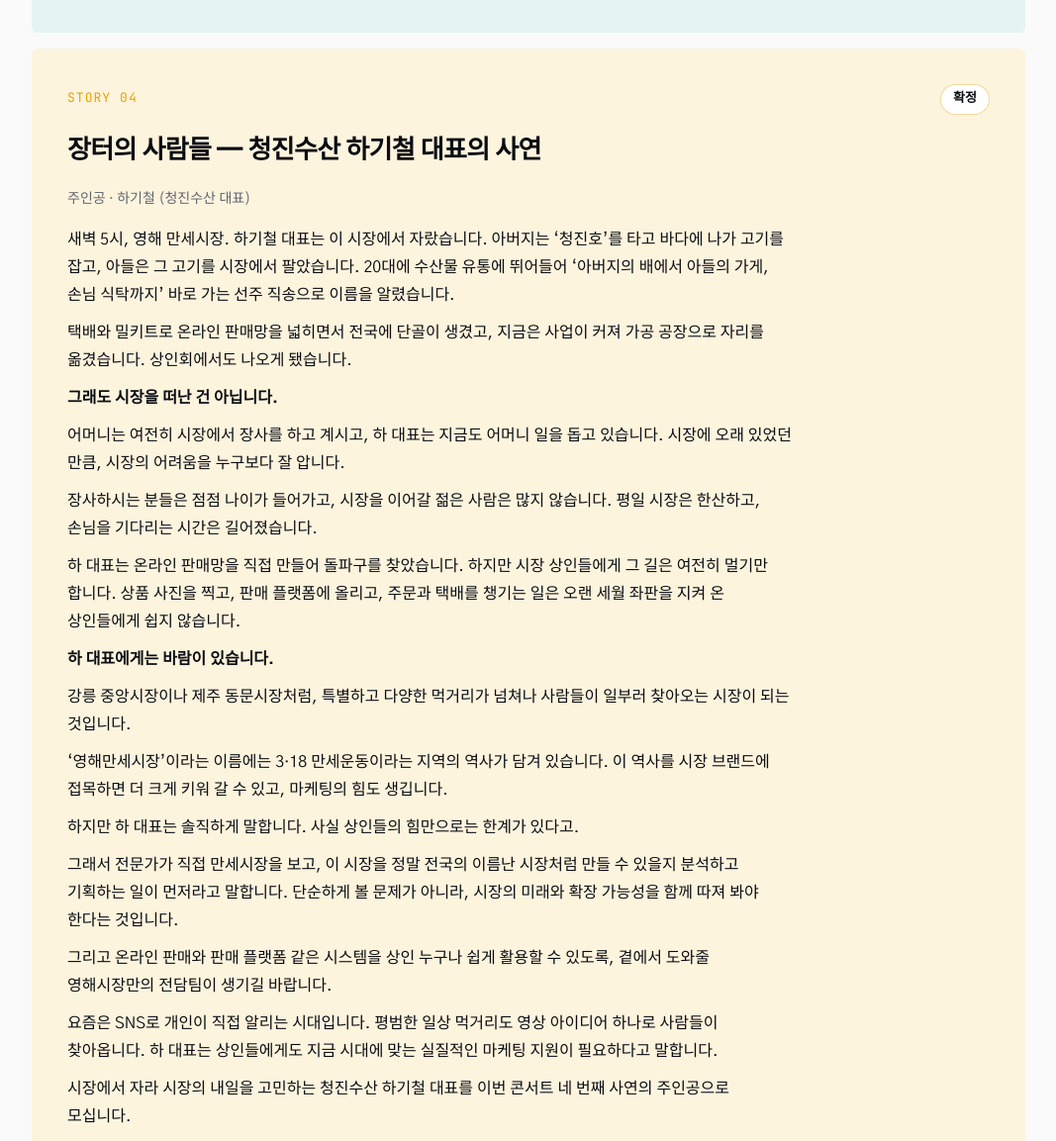
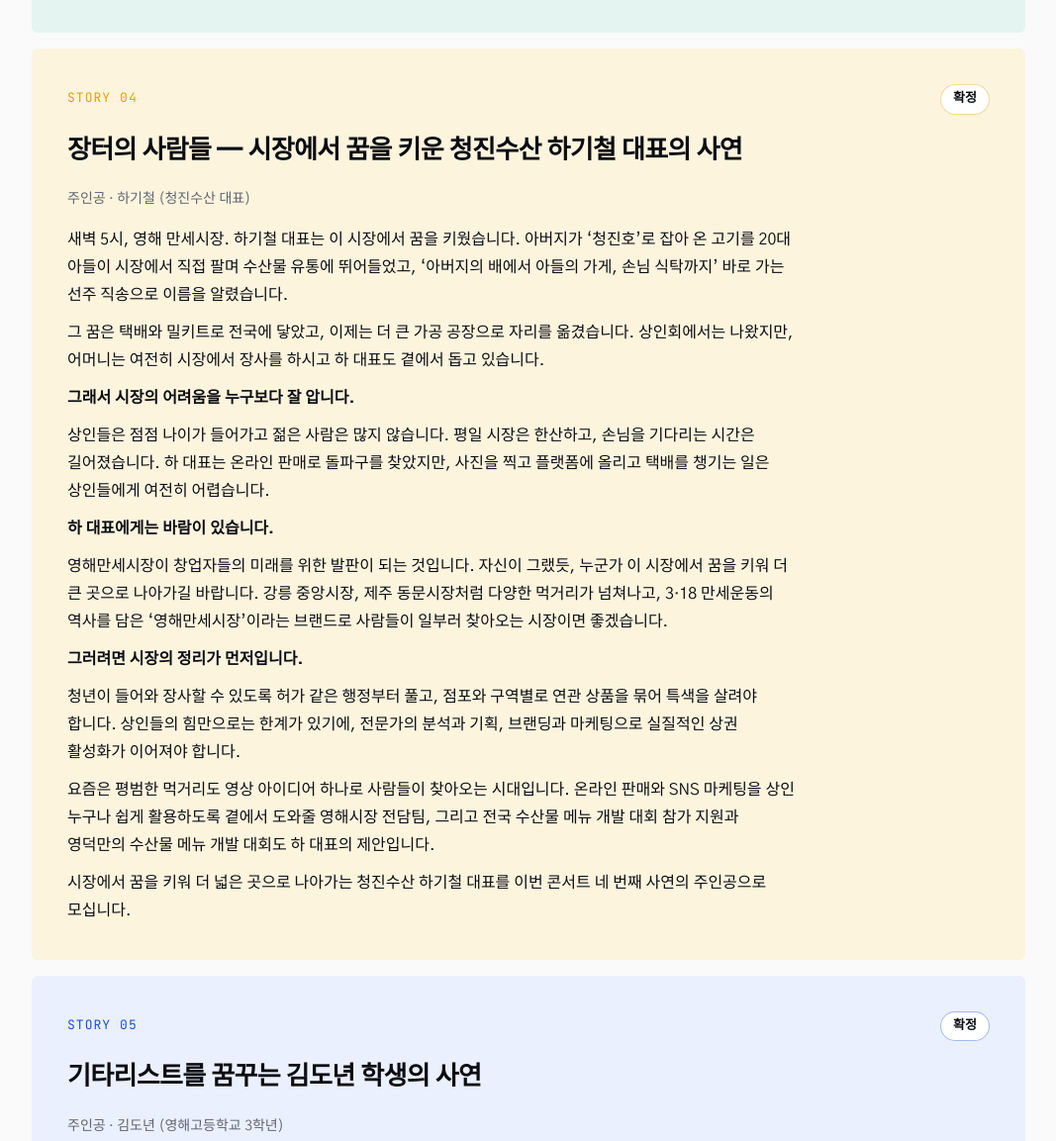
Before and after one commit to monsteryoon/thewave, a plain HTML site: page crew-xk8qj505.html in a window 1280 px wide. Shown: the part 6187-7340 px from the top of the page at 99% size, without its empty margins (106-1173 px from the left). Drawn offline with Linux system fonts and the light colour scheme.

Commit message:
Add files via upload

```diff
--- a/crew-xk8qj505.html
+++ b/crew-xk8qj505.html
@@ -207,23 +207,19 @@
         </article>
         <article class="story b4">
           <div class="top"><span class="no">STORY 04</span><span class="st">확정</span></div>
-          <h3>장터의 사람들 — 청진수산 하기철 대표의 사연</h3>
+          <h3>장터의 사람들 — 시장에서 꿈을 키운 청진수산 하기철 대표의 사연</h3>
           <p class="who">주인공 · 하기철 (청진수산 대표)</p>
           <div class="body">
-            <p>새벽 5시, 영해 만세시장. 하기철 대표는 이 시장에서 자랐습니다. 아버지는 ‘청진호’를 타고 바다에 나가 고기를 잡고, 아들은 그 고기를 시장에서 팔았습니다. 20대에 수산물 유통에 뛰어들어 ‘아버지의 배에서 아들의 가게, 손님 식탁까지’ 바로 가는 선주 직송으로 이름을 알렸습니다.</p>
-            <p>택배와 밀키트로 온라인 판매망을 넓히면서 전국에 단골이 생겼고, 지금은 사업이 커져 가공 공장으로 자리를 옮겼습니다. 상인회에서도 나오게 됐습니다.</p>
-            <p><b>그래도 시장을 떠난 건 아닙니다.</b></p>
-            <p>어머니는 여전히 시장에서 장사를 하고 계시고, 하 대표는 지금도 어머니 일을 돕고 있습니다. 시장에 오래 있었던 만큼, 시장의 어려움을 누구보다 잘 압니다.</p>
-            <p>장사하시는 분들은 점점 나이가 들어가고, 시장을 이어갈 젊은 사람은 많지 않습니다. 평일 시장은 한산하고, 손님을 기다리는 시간은 길어졌습니다.</p>
-            <p>하 대표는 온라인 판매망을 직접 만들어 돌파구를 찾았습니다. 하지만 시장 상인들에게 그 길은 여전히 멀기만 합니다. 상품 사진을 찍고, 판매 플랫폼에 올리고, 주문과 택배를 챙기는 일은 오랜 세월 좌판을 지켜 온 상인들에게 쉽지 않습니다.</p>
+            <p>새벽 5시, 영해 만세시장. 하기철 대표는 이 시장에서 꿈을 키웠습니다. 아버지가 ‘청진호’로 잡아 온 고기를 20대 아들이 시장에서 직접 팔며 수산물 유통에 뛰어들었고, ‘아버지의 배에서 아들의 가게, 손님 식탁까지’ 바로 가는 선주 직송으로 이름을 알렸습니다.</p>
+            <p>그 꿈은 택배와 밀키트로 전국에 닿았고, 이제는 더 큰 가공 공장으로 자리를 옮겼습니다. 상인회에서는 나왔지만, 어머니는 여전히 시장에서 장사를 하시고 하 대표도 곁에서 돕고 있습니다.</p>
+            <p><b>그래서 시장의 어려움을 누구보다 잘 압니다.</b></p>
+            <p>상인들은 점점 나이가 들어가고 젊은 사람은 많지 않습니다. 평일 시장은 한산하고, 손님을 기다리는 시간은 길어졌습니다. 하 대표는 온라인 판매로 돌파구를 찾았지만, 사진을 찍고 플랫폼에 올리고 택배를 챙기는 일은 상인들에게 여전히 어렵습니다.</p>
             <p><b>하 대표에게는 바람이 있습니다.</b></p>
-            <p>강릉 중앙시장이나 제주 동문시장처럼, 특별하고 다양한 먹거리가 넘쳐나 사람들이 일부러 찾아오는 시장이 되는 것입니다.</p>
-            <p>‘영해만세시장’이라는 이름에는 3·18 만세운동이라는 지역의 역사가 담겨 있습니다. 이 역사를 시장 브랜드에 접목하면 더 크게 키워 갈 수 있고, 마케팅의 힘도 생깁니다.</p>
-            <p>하지만 하 대표는 솔직하게 말합니다. 사실 상인들의 힘만으로는 한계가 있다고.</p>
-            <p>그래서 전문가가 직접 만세시장을 보고, 이 시장을 정말 전국의 이름난 시장처럼 만들 수 있을지 분석하고 기획하는 일이 먼저라고 말합니다. 단순하게 볼 문제가 아니라, 시장의 미래와 확장 가능성을 함께 따져 봐야 한다는 것입니다.</p>
-            <p>그리고 온라인 판매와 판매 플랫폼 같은 시스템을 상인 누구나 쉽게 활용할 수 있도록, 곁에서 도와줄 영해시장만의 전담팀이 생기길 바랍니다.</p>
-            <p>요즘은 SNS로 개인이 직접 알리는 시대입니다. 평범한 일상 먹거리도 영상 아이디어 하나로 사람들이 찾아옵니다. 하 대표는 상인들에게도 지금 시대에 맞는 실질적인 마케팅 지원이 필요하다고 말합니다.</p>
-            <p>시장에서 자라 시장의 내일을 고민하는 청진수산 하기철 대표를 이번 콘서트 네 번째 사연의 주인공으로 모십니다.</p>
+            <p>영해만세시장이 창업자들의 미래를 위한 발판이 되는 것입니다. 자신이 그랬듯, 누군가 이 시장에서 꿈을 키워 더 큰 곳으로 나아가길 바랍니다. 강릉 중앙시장, 제주 동문시장처럼 다양한 먹거리가 넘쳐나고, 3·18 만세운동의 역사를 담은 ‘영해만세시장’이라는 브랜드로 사람들이 일부러 찾아오는 시장이면 좋겠습니다.</p>
+            <p><b>그러려면 시장의 정리가 먼저입니다.</b></p>
+            <p>청년이 들어와 장사할 수 있도록 허가 같은 행정부터 풀고, 점포와 구역별로 연관 상품을 묶어 특색을 살려야 합니다. 상인들의 힘만으로는 한계가 있기에, 전문가의 분석과 기획, 브랜딩과 마케팅으로 실질적인 상권 활성화가 이어져야 합니다.</p>
+            <p>요즘은 평범한 먹거리도 영상 아이디어 하나로 사람들이 찾아오는 시대입니다. 온라인 판매와 SNS 마케팅을 상인 누구나 쉽게 활용하도록 곁에서 도와줄 영해시장 전담팀, 그리고 전국 수산물 메뉴 개발 대회 참가 지원과 영덕만의 수산물 메뉴 개발 대회도 하 대표의 제안입니다.</p>
+            <p>시장에서 꿈을 키워 더 넓은 곳으로 나아가는 청진수산 하기철 대표를 이번 콘서트 네 번째 사연의 주인공으로 모십니다.</p>
           </div>
         </article>
         <article class="story b1">
```
